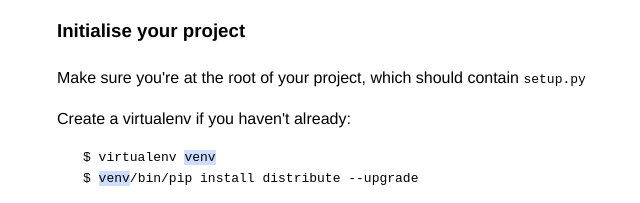
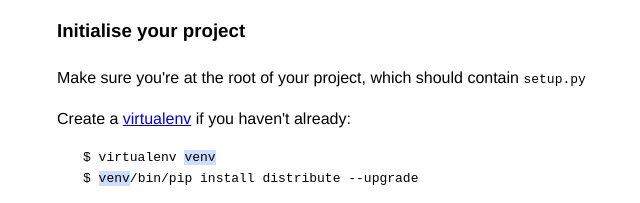
Before and after one commit to mwilliamson/language-ignition, a plain HTML site: page python.html in a window 1280 px wide. Shown: the part 1265-1468 px from the top of the page, 283-923 px from the left. Drawn offline with Linux system fonts and the light colour scheme.

Commit message:
Add link to virtualenv

```diff
--- a/python.html
+++ b/python.html
@@ -71,7 +71,7 @@ mock>=1.0,<2.0</span></code></pre>
 
       <p>Make sure you're at the root of your project, which should contain <code>setup.py</code></p>
 
-      <p>Create a virtualenv if you haven't already:</p>
+      <p>Create a <a href="https://pypi.python.org/pypi/virtualenv">virtualenv</a> if you haven't already:</p>
 
       <pre><code>$ virtualenv <span class="suggestion">venv</span>
 $ <span class="suggestion">venv</span>/bin/pip install distribute --upgrade</code></pre>
```
